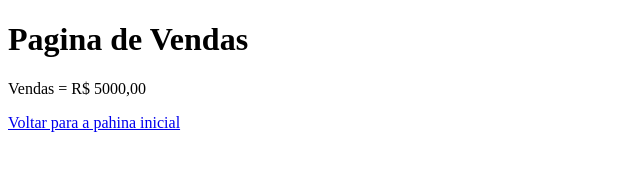
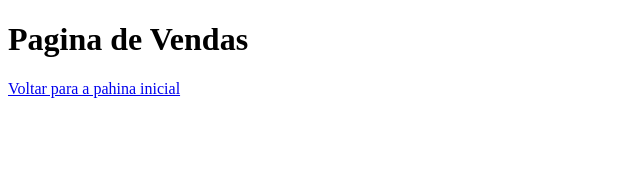
Before and after one commit to FPBelga/aulagithub, a plain HTML site: page vendas.html in a window 1280 px wide. Shown: the whole page, without its empty margins (0-640 px from the left). Drawn offline with Linux system fonts and the light colour scheme.

Commit message:
Deletado o preço

```diff
--- a/vendas.html
+++ b/vendas.html
@@ -7,7 +7,7 @@
 </head>
 <body>
     <h1>Pagina de Vendas</h1>
-    <p>Vendas = R$ 5000,00</p>
+
     <a href="index.html">Voltar para a pahina inicial</a>
 </body>
 </html>
```
